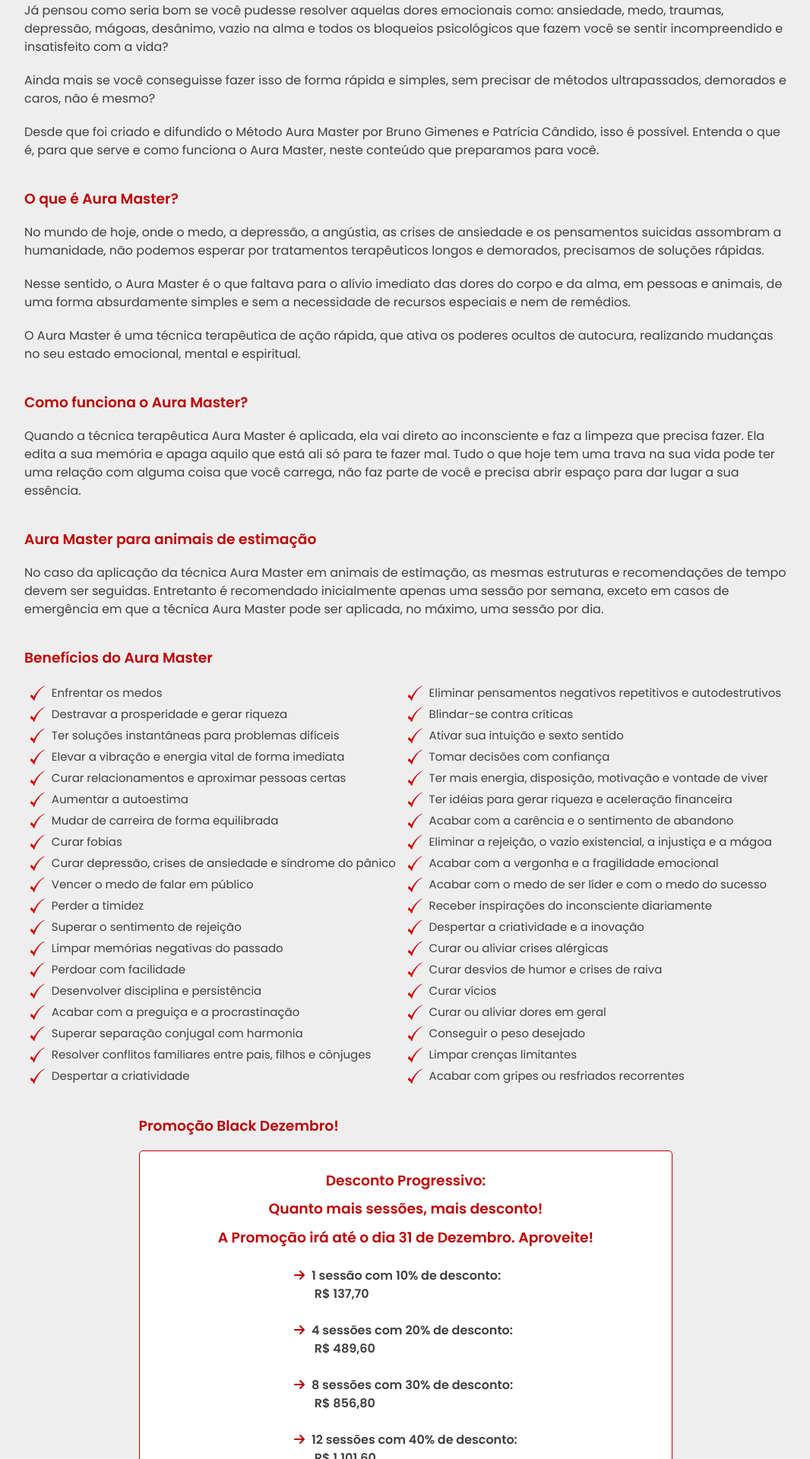
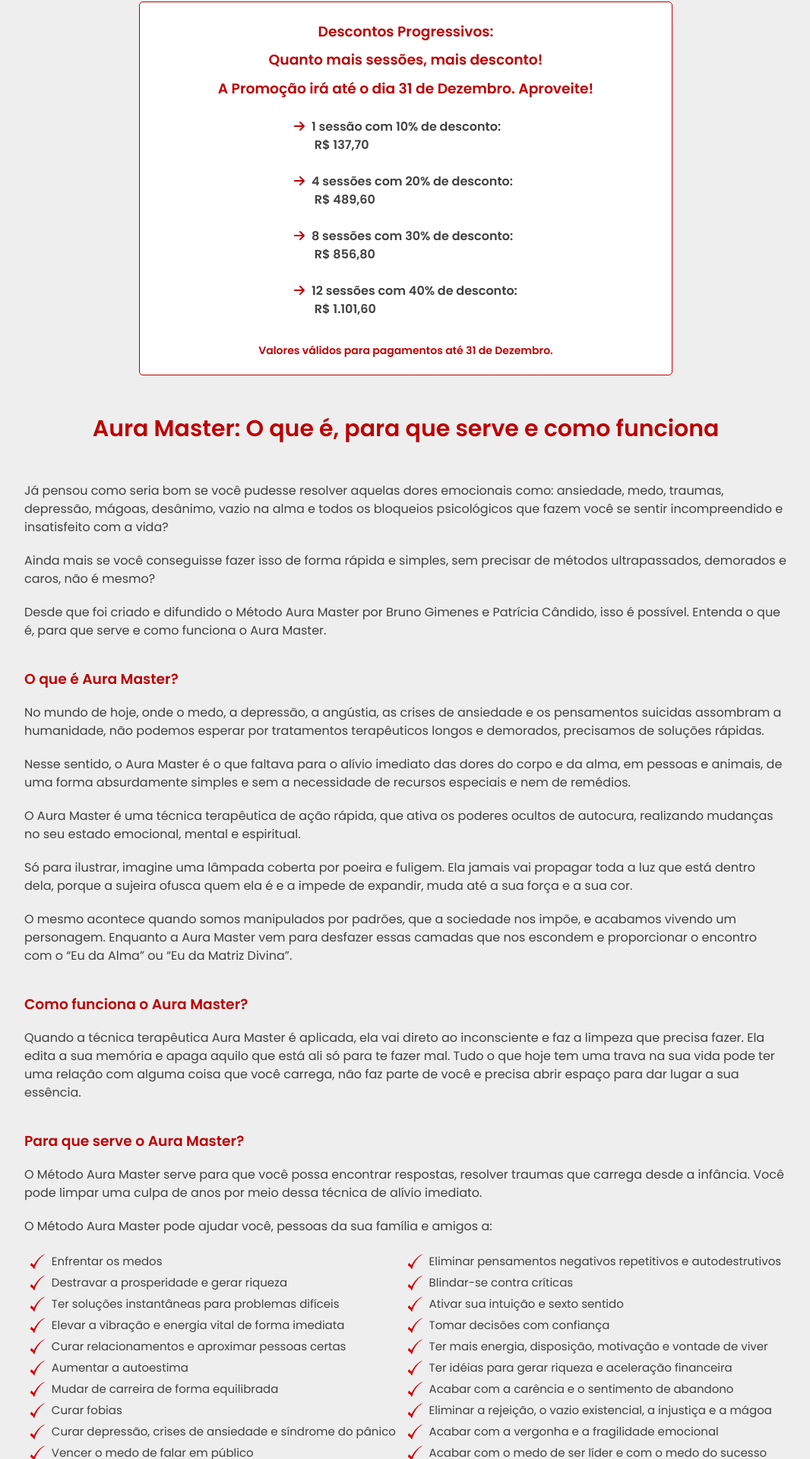
Before and after one commit to alinebastos/alinebastosterapeuta, a React (Create React App) app: page / in a window 1280 px wide. Shown: the part 758-2678 px from the top of the page at 76% size, without its empty margins (106-1172 px from the left). Built offline with nearby package versions, Linux system fonts and the light colour scheme.

Commit message:
Update aura master

```diff
--- a/src/pages/aura-master/index.js
+++ b/src/pages/aura-master/index.js
@@ -120,6 +120,20 @@ const TextPromotion = styled.div`
     align-items: start;
 `
 
+const Small = styled.div`
+    font-size: 14px;
+    margin-top:30px;
+    color: #bd0003;
+`
+
+const Structures = styled.div`
+    color: #bd0003;
+
+    b {
+        font-weight: 600;
+    }
+`
+
 function AuraMaster () {
     return (
         <>
@@ -127,19 +141,40 @@ function AuraMaster () {
                 <h1>Aura Master</h1>
             </Header>
             <Main>
+                <BoxWrapper>
+                    <h2>Promoção Black Dezembro!</h2>
+                    <BoxPromotion>
+                        <TitlePromotion>Descontos Progressivos:<br />
+                        Quanto mais sessões, mais desconto!<br />
+                        A Promoção irá até o dia 31 de Dezembro. Aproveite!</TitlePromotion>
+                        <TextPromotion>
+                            <span className="description"><ArrowIcon icon={faArrowRight} /> 1 sessão com 10% de desconto:</span>
+                            <span className="value">&nbsp;&nbsp;&nbsp;&nbsp;&nbsp;&nbsp;&nbsp;R$ 137,70</span><br />
+                            <span className="description"><ArrowIcon icon={faArrowRight} /> 4 sessões com 20% de desconto:</span>
+                            <span className="value">&nbsp;&nbsp;&nbsp;&nbsp;&nbsp;&nbsp;&nbsp;R$ 489,60</span><br />
+                            <span className="description"><ArrowIcon icon={faArrowRight} /> 8 sessões com 30% de desconto:</span>
+                            <span className="value">&nbsp;&nbsp;&nbsp;&nbsp;&nbsp;&nbsp;&nbsp;R$ 856,80</span><br />
+                            <span className="description"><ArrowIcon icon={faArrowRight} /> 12 sessões com 40% de desconto:</span>
+                            <span className="value">&nbsp;&nbsp;&nbsp;&nbsp;&nbsp;&nbsp;&nbsp;R$ 1.101,60</span>
+                        </TextPromotion>
+                        <Small>Valores válidos para pagamentos até 31 de Dezembro.</Small>
+                    </BoxPromotion>
+                </BoxWrapper>
                 <h2>Aura Master: O que é, para que serve e como funciona</h2>
                 <p>Já pensou como seria bom se você pudesse resolver aquelas dores emocionais como: ansiedade, medo, traumas, depressão, mágoas, desânimo, vazio na alma e todos os bloqueios psicológicos que fazem você se sentir incompreendido e insatisfeito com a vida?</p>
                 <p>Ainda mais se você conseguisse fazer isso de forma rápida e simples, sem precisar de métodos ultrapassados, demorados e caros, não é mesmo?</p>
-                <p>Desde que foi criado e difundido o Método Aura Master por Bruno Gimenes e Patrícia Cândido, isso é possível. Entenda o que é, para que serve e como funciona o Aura Master, neste conteúdo que preparamos para você.</p>
+                <p>Desde que foi criado e difundido o Método Aura Master por Bruno Gimenes e Patrícia Cândido, isso é possível. Entenda o que é, para que serve e como funciona o Aura Master.</p>
                 <h3>O que é Aura Master?</h3>
                 <p>No mundo de hoje, onde o medo, a depressão, a angústia, as crises de ansiedade e os pensamentos suicidas assombram a humanidade, não podemos esperar por tratamentos terapêuticos longos e demorados, precisamos de soluções rápidas.</p>
                 <p>Nesse sentido, o Aura Master é o que faltava para o alívio imediato das dores do corpo e da alma, em pessoas e animais, de uma forma absurdamente simples e sem a necessidade de recursos especiais e nem de remédios.</p>
                 <p>O Aura Master é uma técnica terapêutica de ação rápida, que ativa os poderes ocultos de autocura, realizando mudanças no seu estado emocional, mental e espiritual.</p>
+                <p>Só para ilustrar, imagine uma lâmpada coberta por poeira e fuligem. Ela jamais vai propagar toda a luz que está dentro dela, porque a sujeira ofusca quem ela é e a impede de expandir, muda até a sua força e a sua cor.</p>
+                <p>O mesmo acontece quando somos manipulados por padrões, que a sociedade nos impõe, e acabamos vivendo um personagem. Enquanto a Aura Master vem para desfazer essas camadas que nos escondem e proporcionar o encontro com o “Eu da Alma” ou “Eu da Matriz Divina”.</p>
                 <h3>Como funciona o Aura Master?</h3>
                 <p>Quando a técnica terapêutica Aura Master é aplicada, ela vai direto ao inconsciente e faz a limpeza que precisa fazer. Ela edita a sua memória e apaga aquilo que está ali só para te fazer mal. Tudo o que hoje tem uma trava na sua vida pode ter uma relação com alguma coisa que você carrega, não faz parte de você e precisa abrir espaço para dar lugar a sua essência. </p>
-                <h3>Aura Master para animais de estimação</h3>
-                <p>No caso da aplicação da técnica Aura Master em animais de estimação, as mesmas estruturas e recomendações de tempo devem ser seguidas. Entretanto é recomendado inicialmente apenas uma sessão por semana, exceto em casos de emergência em que a técnica Aura Master pode ser aplicada, no máximo, uma sessão por dia.</p>
-                <h3>Benefícios do Aura Master</h3>
+                <h3>Para que serve o Aura Master?</h3>
+                <p>O Método Aura Master serve para que você possa encontrar respostas, resolver traumas que carrega desde a infância. Você pode limpar uma culpa de anos por meio dessa técnica de alívio imediato.</p>
+                <p>O Método Aura Master pode ajudar você, pessoas da sua família e amigos a:</p>
                 <ListWrapper>
                     <List>
                         <li>Enfrentar os medos</li>
@@ -184,37 +219,29 @@ function AuraMaster () {
                         <li>Acabar com gripes ou resfriados recorrentes</li>
                     </List>
                 </ListWrapper>
-                <BoxWrapper>
-                    <h3>Promoção Black Dezembro!</h3>
-                    <BoxPromotion>
-                        <TitlePromotion>Desconto Progressivo:<br />
-                        Quanto mais sessões, mais desconto!<br />
-                        A Promoção irá até o dia 31 de Dezembro. Aproveite!</TitlePromotion>
-                        <TextPromotion>
-                            <span className="description"><ArrowIcon icon={faArrowRight} /> 1 sessão com 10% de desconto:</span>
-                            <span className="value">&nbsp;&nbsp;&nbsp;&nbsp;&nbsp;&nbsp;&nbsp;R$ 137,70</span><br />
-                            <span className="description"><ArrowIcon icon={faArrowRight} /> 4 sessões com 20% de desconto:</span>
-                            <span className="value">&nbsp;&nbsp;&nbsp;&nbsp;&nbsp;&nbsp;&nbsp;R$ 489,60</span><br />
-                            <span className="description"><ArrowIcon icon={faArrowRight} /> 8 sessões com 30% de desconto:</span>
-                            <span className="value">&nbsp;&nbsp;&nbsp;&nbsp;&nbsp;&nbsp;&nbsp;R$ 856,80</span><br />
-                            <span className="description"><ArrowIcon icon={faArrowRight} /> 12 sessões com 40% de desconto:</span>
-                            <span className="value">&nbsp;&nbsp;&nbsp;&nbsp;&nbsp;&nbsp;&nbsp;R$ 1.101,60</span>
-                        </TextPromotion>
-                    </BoxPromotion>
-                </BoxWrapper>
+                <h3>Como funciona o Aura Master?</h3>
+                <p>Quando a técnica terapêutica Aura Master é aplicada, ela vai direto ao inconsciente e faz a limpeza que precisa fazer. Ela edita a sua memória e apaga aquilo que está ali só para te fazer mal. Tudo o que hoje tem uma trava na sua vida pode ter uma relação com alguma coisa que você carrega, não faz parte de você e precisa abrir espaço para dar lugar a sua essência.</p>
+
+                <p>O método Aura Master funciona por meio de 4 estruturas, em cada uma delas você realiza um processo para atingir os seguintes objetivos:</p>
+                <Structures>
+                    <p><b>1. Coluna de Luz:</b> Aumentar a energia vital e fazer com que ela circule pelo corpo, elevando a frequência do campo áurico.</p>
+                    <p><b>2. Permissão:</b> Alinhar e deixar corpo e mente em harmonia.</p>
+                    <p><b>3. Ação:</b> Aplicar um dos Fluxos do Aura Master de acordo com a necessidade no momento presente.</p>
+                    <p><b>4. A Grande Conciliação:</b> Selar e acolher o processo de cura e transformação.</p>
+                </Structures>
                 <BoxWrapper>
                     <h3>Agendamento</h3>
                     <Box>
                         <p><b>Informações sobre o atendimento:</b></p>
                         <p>O atendimento dura entre 1h e 1h30min.</p>
                         <p>No horário marcado nos conectamos pelo Google Meet, para nos conhecermos e trabalharmos o melhor tratamento para você.<br />
-                        O Link será enviado junto com a confirmação do seu agendamento.<br />
+                        O Link do Google Meet será enviado junto com a confirmação do seu agendamento.<br />
                         Em caso de dúvida sobre o link ou sobre o Google Meet é só entrar em contato comigo pelo <a href='https://api.whatsapp.com/send?phone=5551983011098' target="_blank" rel="noreferrer">WhatsApp</a>.</p>
                         <p>Reserve esse momento para você, certifique-se de que não será interrompida(o).</p>
                         <p><b>Lembre-se: o terapeuta é apenas um facilitador, você é responsável pelo seu processo!!</b></p>
 
                         <Icon icon={faEllipsis} />
-                        <p><b>Formas de pagamento</b></p>
+                        <p><b>Formas de pagamento:</b></p>
                         <p><b>PIX:</b> alineabp@gmail.com</p>
                         <p><b>PayPal (Para pagamentos internacionais):</b> alineabp@gmail.com</p>
                         <p><b>Cartão de Crédito/Parcelamento (Links para o Mercado Pago):</b><br />
```
